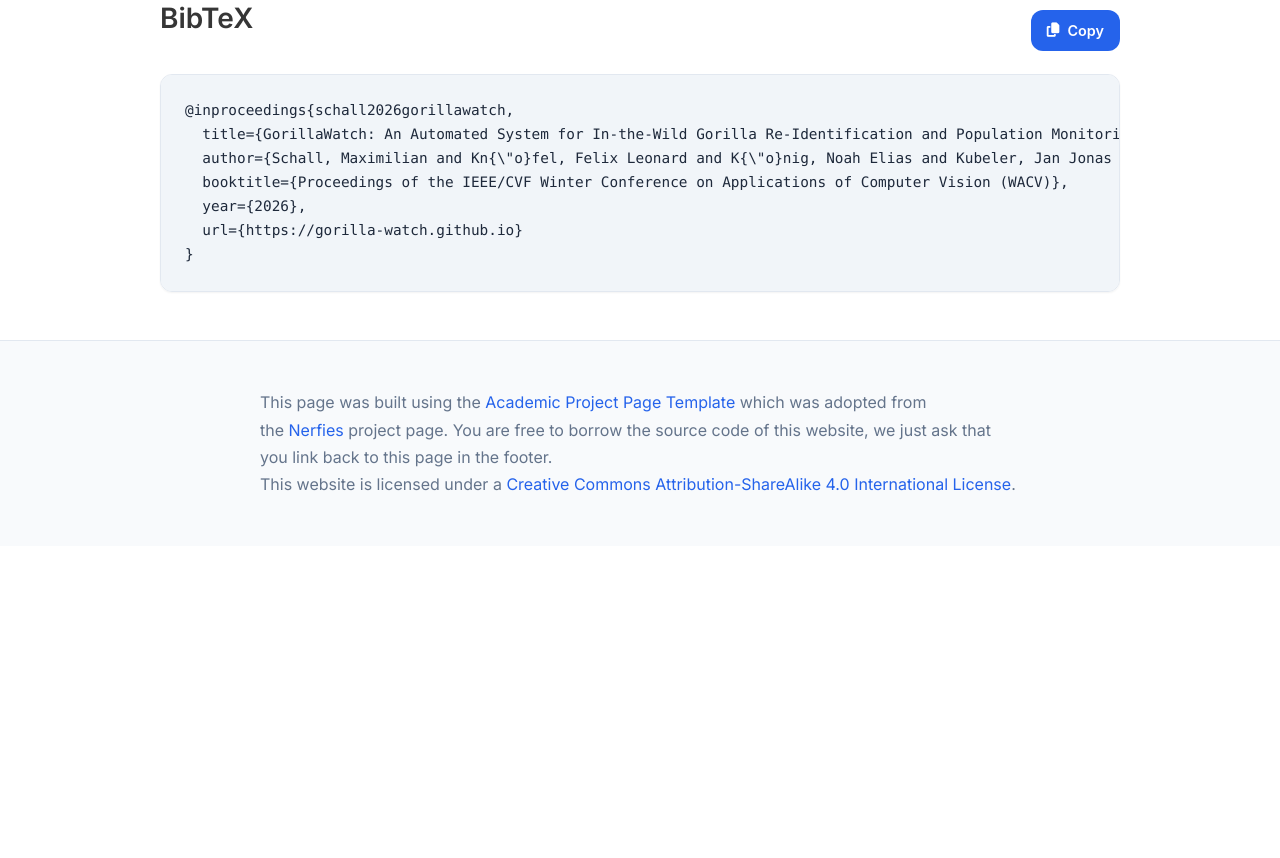
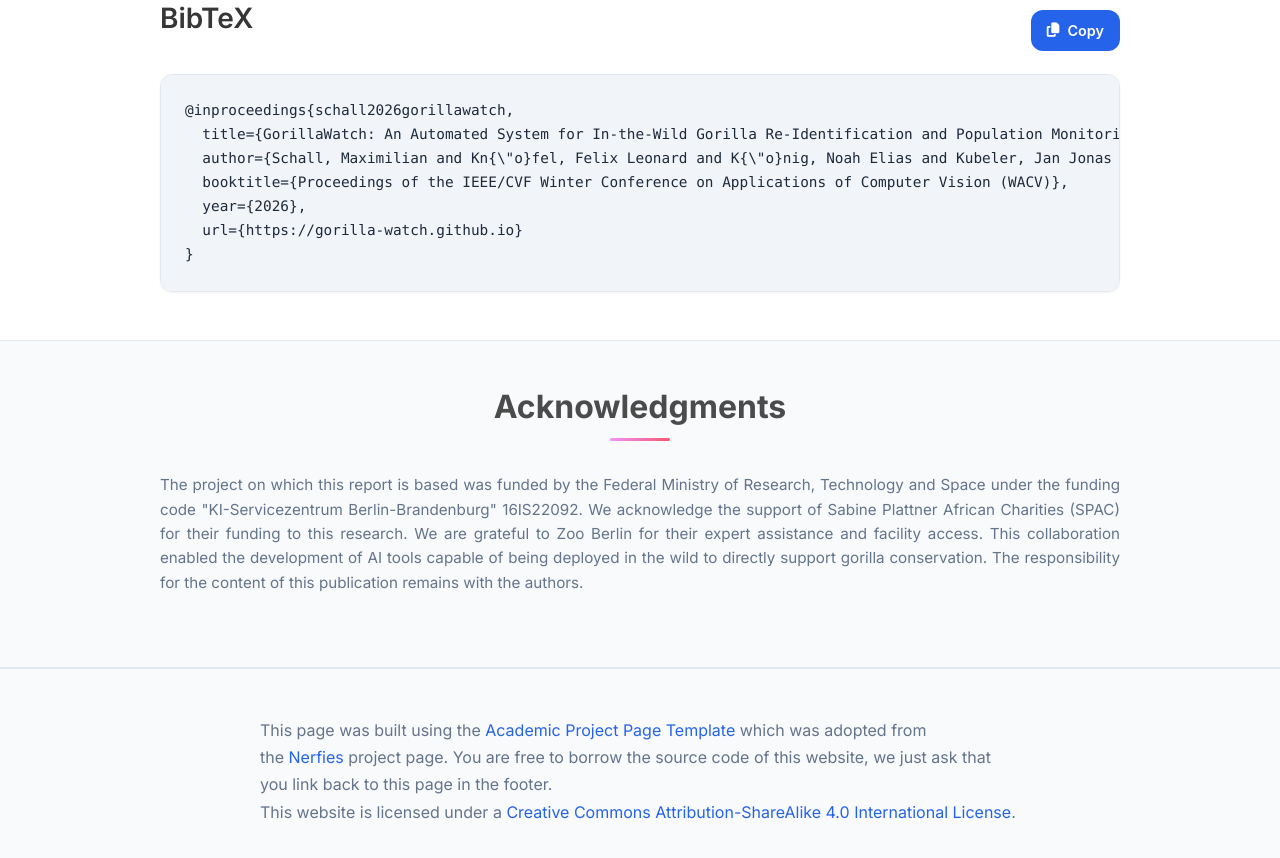
Before and after one commit to gorilla-watch/gorilla-watch.github.io, a plain HTML site: page index.html in a window 1280 px wide. Shown: the part 4504-5362 px from the top of the page. Before the commit the page ends 5050 px from the top, so only its background shows below. Drawn offline with nearby package versions, Linux system fonts and the light colour scheme; some icons are missing.

Commit message:
Adds Acknowledgments

```diff
--- a/index.html
+++ b/index.html
@@ -659,6 +659,20 @@ Dante Wasmuht, Magdalena Bermejo Espinet, German Illera Basas, Gerard de Melo">
 <!--End BibTex citation -->
 
 
+<!-- Acknowledgments -->
+<section class="section hero is-light" id="Acknowledgments">
+  <div class="container is-max-desktop content">
+    <h2 class="title is-3 has-text-centered">Acknowledgments</h2>
+    <div class="content has-text-justified" style="font-size: 0.95rem; line-height: 1.6;">
+      <p>
+        The project on which this report is based was funded by the Federal Ministry of Research, Technology and Space under the funding code "KI-Servicezentrum Berlin-Brandenburg" 16IS22092. We acknowledge the support of Sabine Plattner African Charities (SPAC) for their funding to this research. We are grateful to Zoo Berlin for their expert assistance and facility access. This collaboration enabled the development of AI tools capable of being deployed in the wild to directly support gorilla conservation. The responsibility for the content of this publication remains with the authors.
+      </p>
+    </div>
+  </div>
+</section>
+<!-- End Acknowledgments -->
+
+
   <footer class="footer">
   <div class="container">
     <div class="columns is-centered">
```
